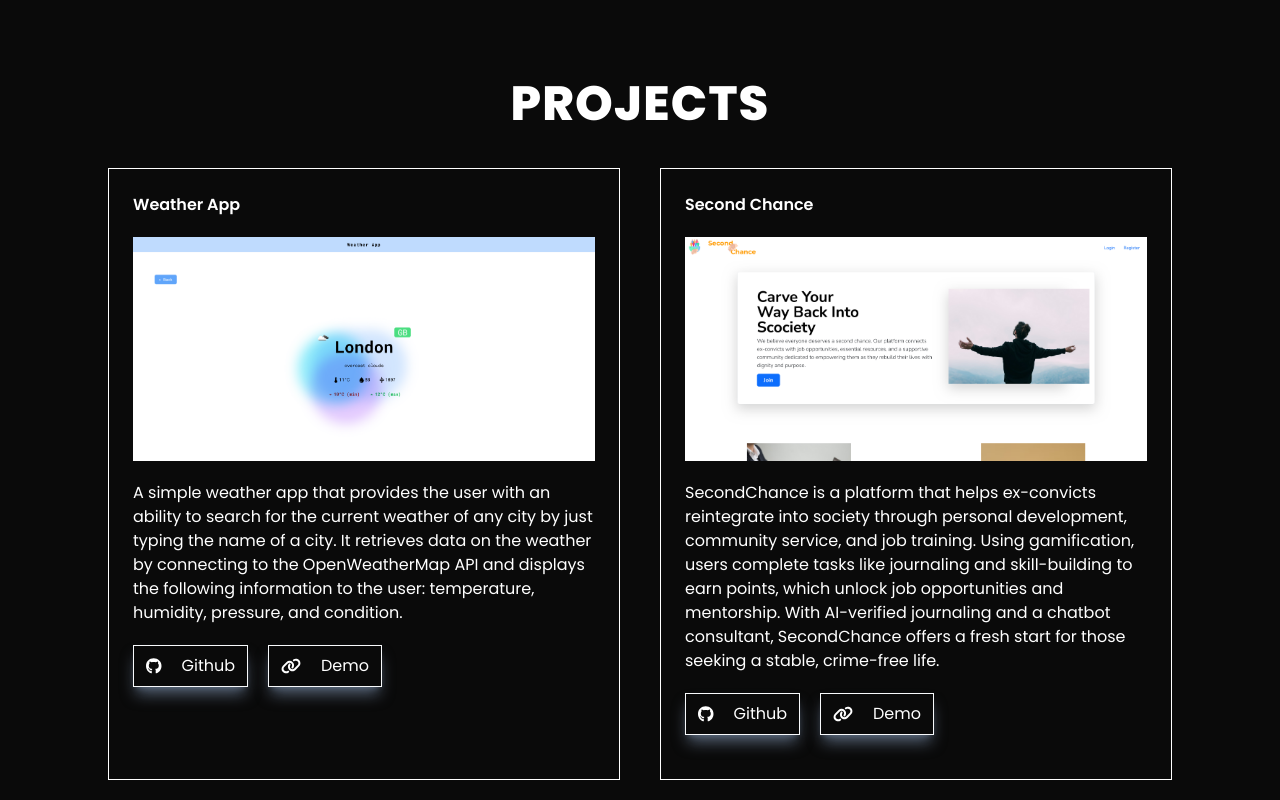
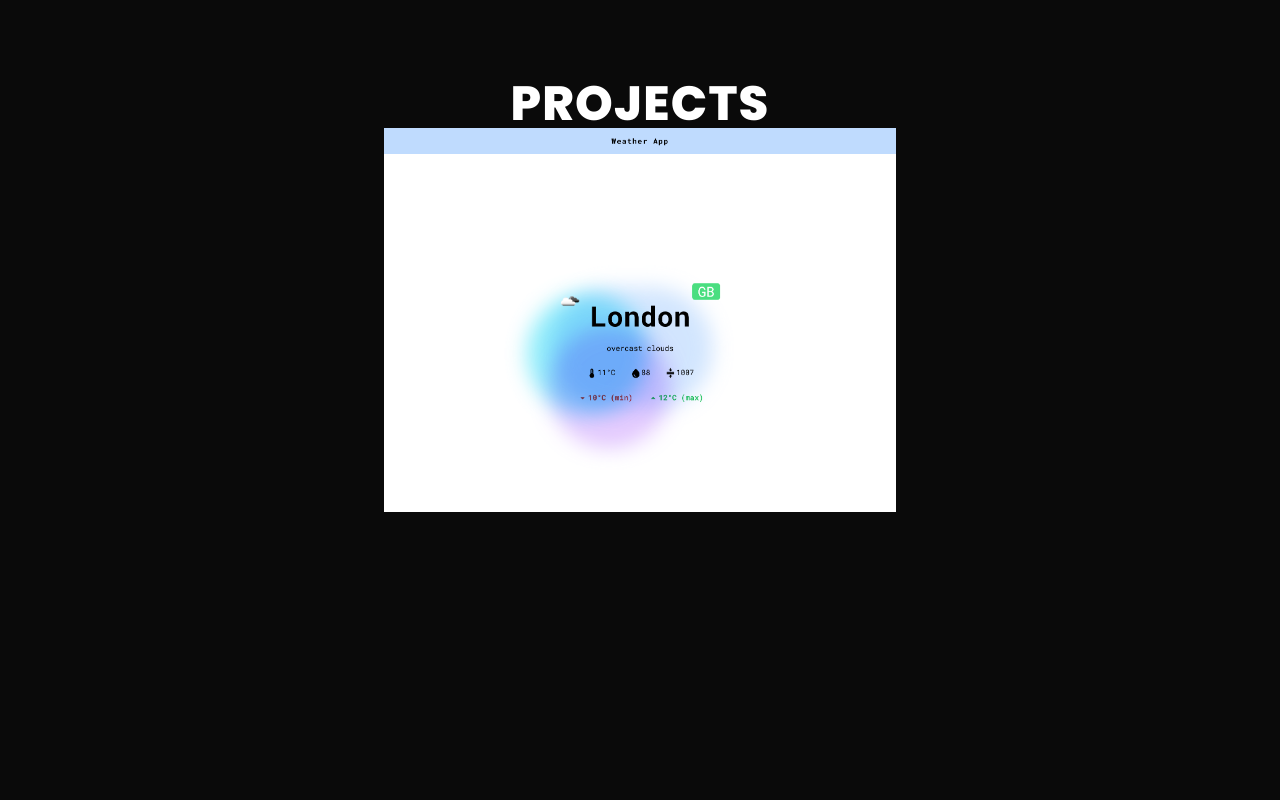
Before and after one commit to jjustinlovell/personalwebsite, a React (Vite) app: page / in a window 1280 px wide. Shown: the part 1520-2320 px from the top of the page. Built offline with nearby package versions, Linux system fonts and the light colour scheme.

Commit message:
redesegning project section

```diff
--- a/src/components/ProjectShowcase.jsx
+++ b/src/components/ProjectShowcase.jsx
@@ -5,7 +5,7 @@ import { faLink } from "@fortawesome/free-solid-svg-icons";
 
 export default function ProjectShowcase({title, description,imageLink, githubLink, liveLink}) {
   return (
-    <div className="w-3/4 h-auto p-6 mt-10 space-y-5 text-white border border-white pointer-events-auto border-1 md:w-2/5 bg-neutral-950">
+    <div className="w-3/4 h-auto p-6 mt-10 space-y-5 text-white border border-white rounded-sm pointer-events-auto border-1 md:w-2/5 bg-neutral-950">
       <div className="font-semibold text-left">
         <h1>{title}</h1>
       </div>
--- a/src/components/Status.jsx
+++ b/src/components/Status.jsx
@@ -11,6 +11,5 @@ export default function Status() {
     >
       <TypeWriter />
     </motion.div>
-
   );
 }
--- a/src/ui/Projects.jsx
+++ b/src/ui/Projects.jsx
@@ -2,8 +2,12 @@ import { FontAwesomeIcon } from "@fortawesome/react-fontawesome";
 import GridBackGround from "../components/GridBackGround";
 import ProjectShowcase from "../components/ProjectShowcase";
 import { ProjectData } from "../data/ProjectData";
+import { motion } from "framer-motion";
+import { useState } from "react";
 
 export default function Projects() {
+  const [hovered, setHovered] = useState(false);
+
   return (
     <section className="relative w-full font-poppins">
       <GridBackGround />
@@ -12,7 +16,7 @@ export default function Projects() {
           PROJECTS
         </h1>
         <div className="flex flex-wrap justify-center gap-10">
-          {ProjectData.map((project, index) => (
+          {/* {ProjectData.map((project, index) => (
             <ProjectShowcase
               key={index}
               title={project.title}
@@ -21,7 +25,31 @@ export default function Projects() {
               githubLink={project.githubLink}
               liveLink={project.liveLink}
             />
-          ))}
+          ))} */}
+          <motion.div
+            className="relative h-96 bg-no-repeat md:w-2/5 bg-cover bg-center pointer-events-auto bg-[url('src/assets/images/weatherapp.png')] bg-blur bg-slate-100"
+            onHoverStart={() => setHovered(true)}
+            onHoverEnd={() => setHovered(false)}
+          >
+            <motion.div
+              initial={{ filter : "blur(0px)" }}
+              animate={{ filter: hovered ? "blur(10px)" : "blur(0px)" }}
+              transition={{ duration: 1, ease: "easeInOut" }}
+              className="absolute inset-0 bg-[url('src/assets/images/weatherapp.png')] filter blur-xl bg-cover bg-center opacity-70"
+            ></motion.div>
+
+            <motion.div
+              className="absolute inset-0 flex flex-col items-center justify-center px-4 text-center text-black transition-all duration-500 scale-0 pointer-events-auto"
+              initial={{ scale: 0 }}
+              animate={{ scale: hovered ? 1 : 0 }}
+              transition={{ duration: 0.1, ease: "easeIn" }}
+            >
+              <h1 className="mb-2 text-3xl font-bold">Weather App</h1>
+              <a href="#" className="underline">
+                Click Here
+              </a>
+            </motion.div>
+          </motion.div>
         </div>
       </div>
       <GridBackGround />
```
Also changed, not shown: src/components/Tile.jsx (line endings or trailing spaces).
